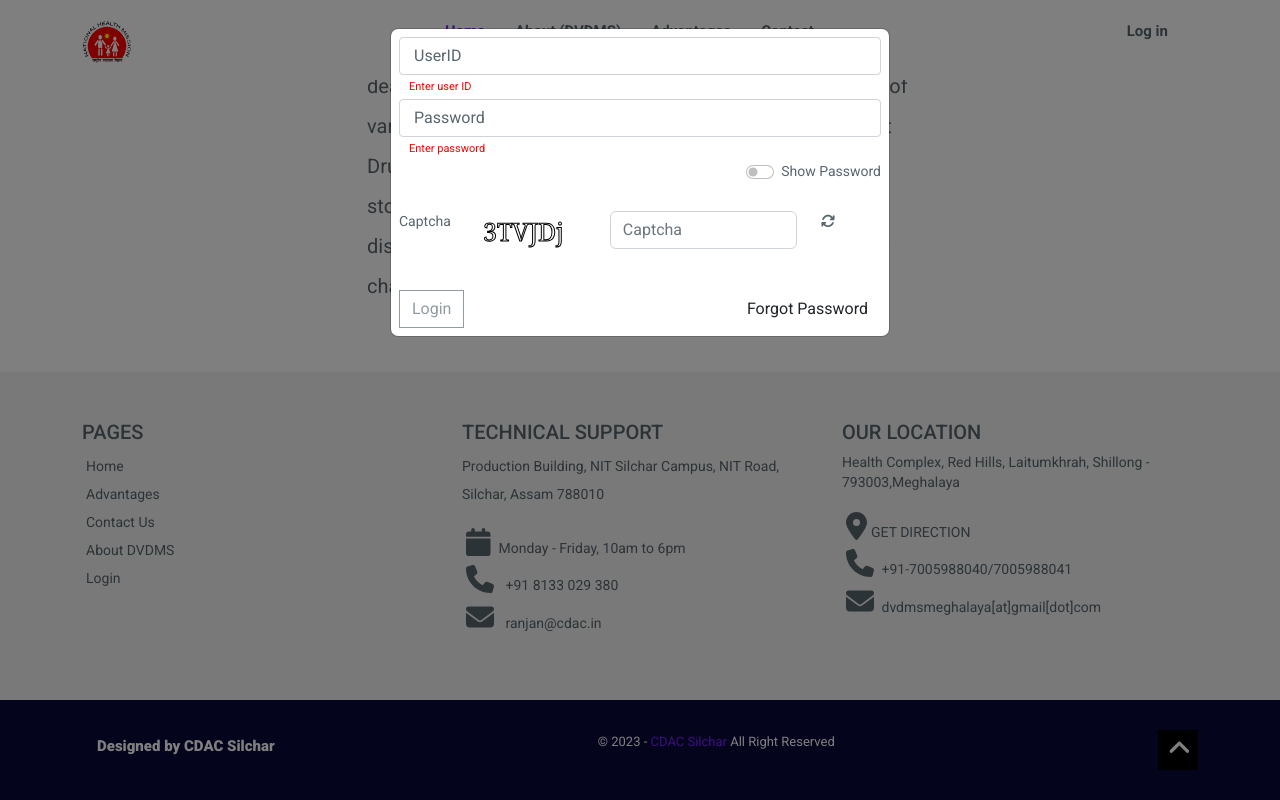
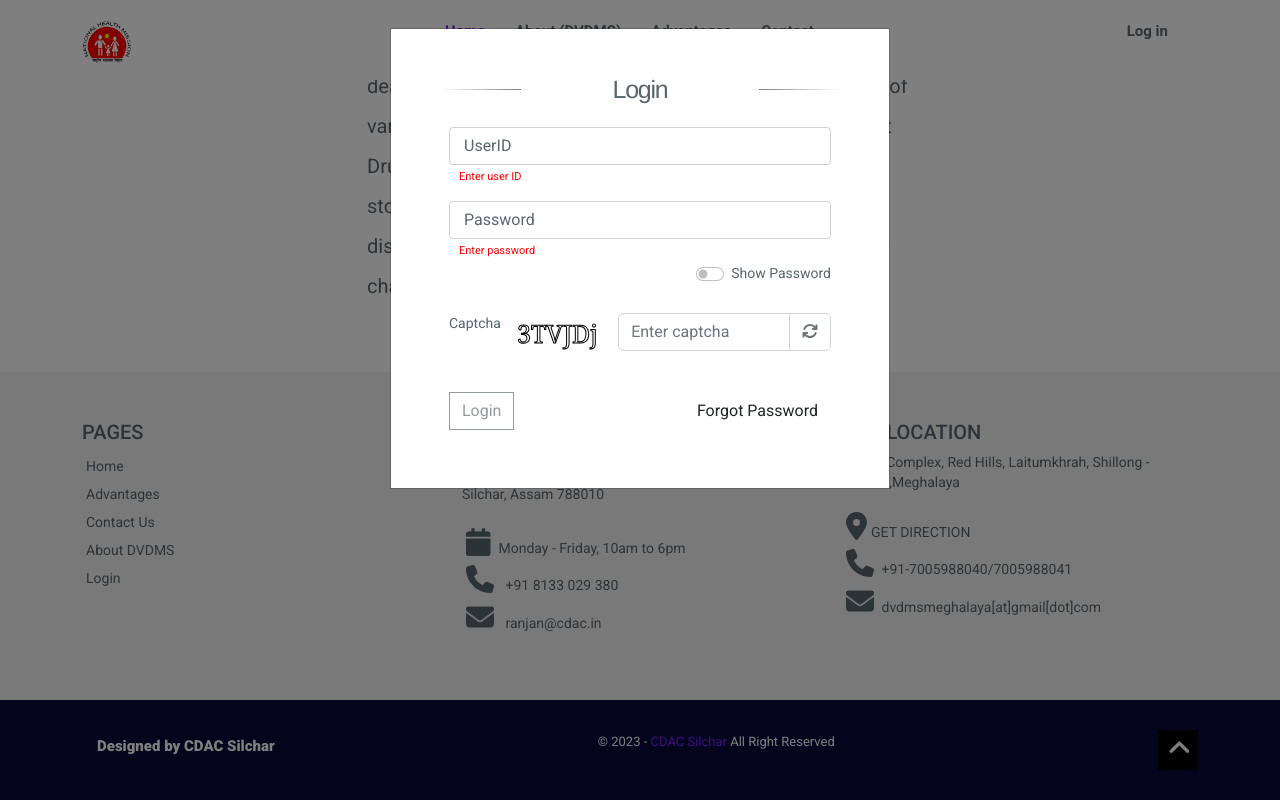
Before and after one commit to dineshmahto/DVDMS, a React (Create React App) app: page / in a window 1280 px wide. Both pictures are taken after a click on the item "Login". Shown: the part 1700-2500 px from the top of the page. Built offline with nearby package versions, Linux system fonts and the light colour scheme; what @react-pdf/renderer, react-animations would draw is missing.

Commit message:
Modified Login page

```diff
--- a/src/components/form/loginform/loginform.jsx
+++ b/src/components/form/loginform/loginform.jsx
@@ -97,8 +97,12 @@ const LoginForm = () => {
 
   return (
     <>
+     <div className="container login-form-container">
+        <div class="login-header-container">
+          <h1 class="login-header">Login</h1>
+        </div>
         <div className="p-2 border-0">
-        <div className="mb-1">
+          <div className="mb-3">
             <InputFieldFloatLebel.WithError
               type="text"
               placeholder="UserID"
@@ -132,24 +136,20 @@ const LoginForm = () => {
           </div>
           <div className="mb-4">
             <div className="row">
-            <div className="col-2"> Captcha</div>
-            <div className="col-3">
-              <Canvas draw={draw} height={50} width={100} />
+              <div className="col-lg-2 col-md-2 col-sm-2"> Captcha</div>
+              <div className="col-lg-3 col-md-3 col-sm-4">
+                <Canvas className="captcha-canvas" draw={draw} height={50} width={100} />
               </div>
-            <div className="col-5">
-              <input
-                className="form-control shadow-none"
-                type="text"
-                placeholder="Captcha"
-                id="captcha"
-                value={userData?.captcha}
+              <div className="col-lg-7 col-md-7 col-sm-12">
+                <div className="input-group">
+                  <input type="text" id="captcha" className="form-control shadow-none" value={userData?.captcha} placeholder="Enter captcha"
                   onChange={(e) => {
                       setUSerData({ ...userData, captcha: e.target.value });
-                }}
-              />
+                    }}/>
+                  <button className="btn btn-outline-secondary captch-refresh-btn" type="button" title="Refresh Captcha">
+                    <FontAwesomeIcon icon={faArrowsRotate} onClick={createCaptcha} />
+                  </button>
                 </div>
-            <div className="col-2">
-              <FontAwesomeIcon icon={faArrowsRotate} onClick={createCaptcha} />
               </div>
             </div>
           </div>
@@ -171,6 +171,7 @@ const LoginForm = () => {
             />
           </div>
         </div>
+      </div>
     </>
   );
 };
--- a/src/pages/screens/land.css
+++ b/src/pages/screens/land.css
@@ -269,3 +269,77 @@ body {
 .whiteBg {
   background-color: #fff;
 }
+
+
+/******* Login ********/
+.login-form-container{
+  padding: 50px !important;
+}
+@media (max-width: 576px) {
+  .login-form-container{
+    padding: 20px !important;
+  }
+}
+.captch-refresh-btn{
+  border: 1px solid #ced4da !important;
+}
+.modal-content{
+  border-radius: 0px !important;
+}
+
+.login-header-container{
+  margin: 0 auto;
+  /* padding: 25px 0 0; */
+  position: relative;
+  text-align: center;
+  text-shadow: 0 1px 0 #fff;
+  min-width: 280px;
+}
+
+.login-header {
+  font: normal 25px Helvetica, Arial, sans-serif;
+  letter-spacing: -0.05em;
+  line-height: 20px;
+  /* margin: 10px 0 30px; */
+  margin-bottom: 20px;
+}
+
+.login-form-container h1:before {
+  background: #7e7e7e;
+  background: -webkit-gradient(linear, right top, left top, from(#7e7e7e), to(#fff));
+  background: linear-gradient(to left, #7e7e7e 0%, #fff 100%);
+  left: 0;
+}
+
+.login-form-container h1:after {
+  background: #7e7e7e;
+  background: -webkit-gradient(linear, left top, right top, from(#7e7e7e), to(#fff));
+  background: linear-gradient(to right, #7e7e7e 0%, #fff 100%);
+  right: 0;
+}
+
+.login-form-container h1:before, .login-form-container h1:after {
+  content: "";
+  height: 1px;
+  position: absolute;
+  top: 10px;
+  width: 20%;
+}
+
+/* .login-header::before,
+.login-header::after {
+  content: "";
+  position: absolute;
+  bottom: 15px;
+  width: 35%;
+  height: 2px;
+  background-color: #bbb;
+}
+
+.login-header::before {
+  left: 0;
+}
+
+.login-header::after {
+  right: 0;
+} */
```
Lines whose indentation alone changed are shown as unchanged.
